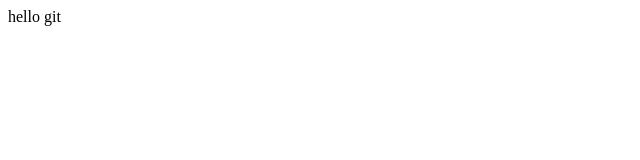
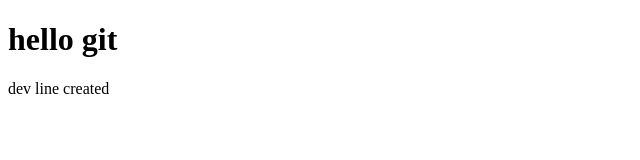
Before and after one commit to nikaklepinina/try3, a plain HTML site: page index.html in a window 1280 px wide. Shown: the whole page, without its empty margins (0-640 px from the left). Drawn offline with Linux system fonts and the light colour scheme.

Commit message:
second dev

```diff
--- a/index.html
+++ b/index.html
@@ -7,6 +7,7 @@
     <title>git page</title>
 </head>
 <body>
-    <h11>hello git</h11>
+    <h1>hello git</h1>
+    <p>dev line created</p>
 </body>
 </html>
```
